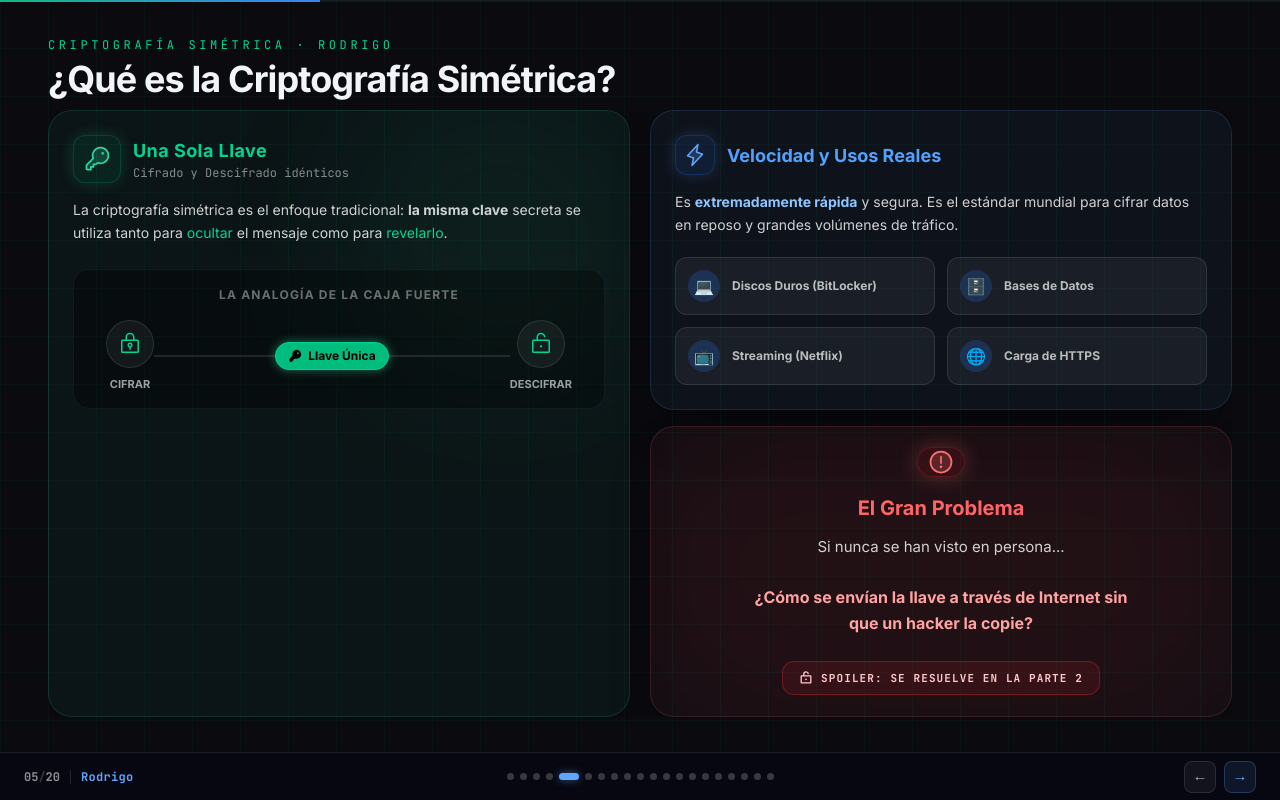
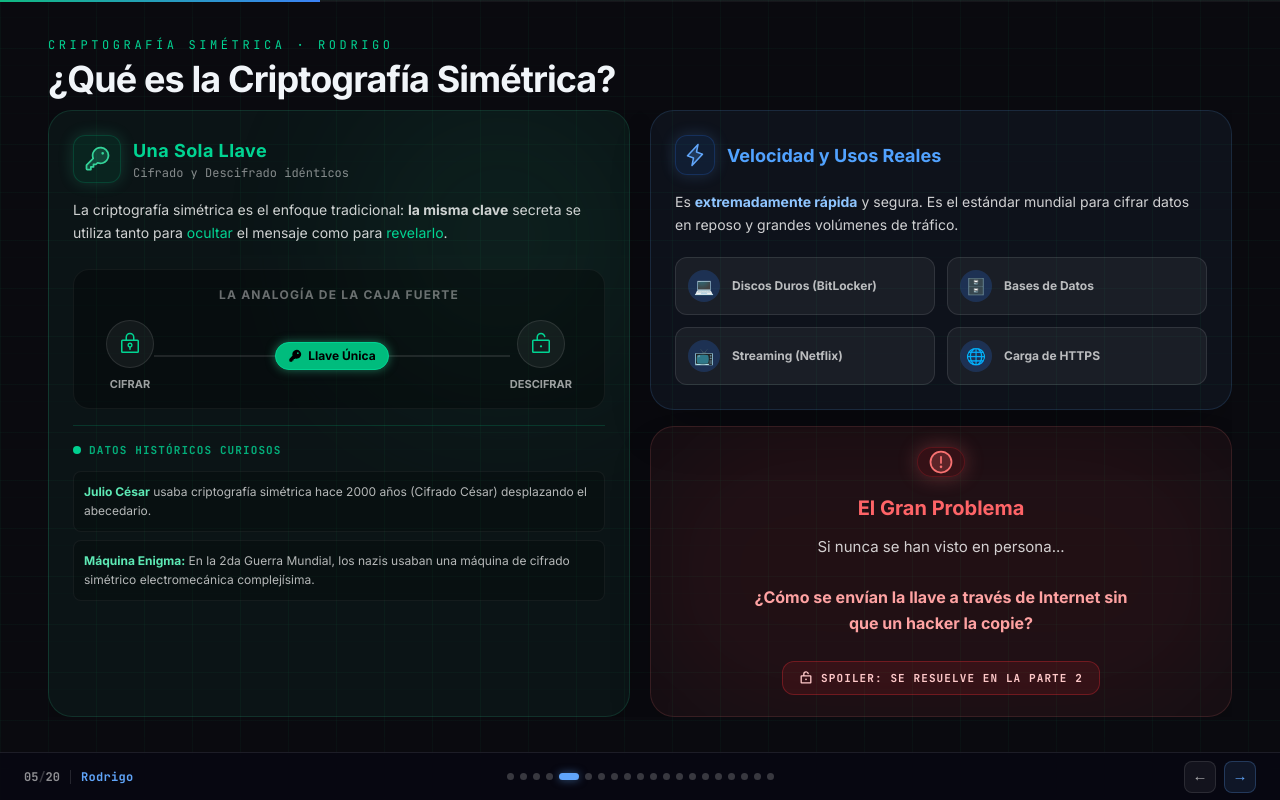
Before and after one commit to iamrodrigodev/diapositiva-ciberseguridad, a React (Vite) app: page / in a window 1280 px wide. Both pictures are taken after a click on the button 575 px from the left and 776 px from the top of the page. Built offline with nearby package versions, Linux system fonts and the light colour scheme.

Commit message:
feat: agregar datos curiosos históricos en SimetricaIntro para aprovechar el espacio vacío

```diff
--- a/src/slides/SimetricaIntro/index.tsx
+++ b/src/slides/SimetricaIntro/index.tsx
@@ -34,7 +34,7 @@ export default function SimetricaIntro() {
             </p>
 
             {/* Visual Analogy */}
-            <div className="bg-black/30 rounded-2xl p-4 border border-white/5 flex flex-col items-center justify-center gap-4 relative z-10">
+            <div className="bg-black/30 rounded-2xl p-4 border border-white/5 flex flex-col items-center justify-center gap-4 relative z-10 mb-4">
               <p className="text-[12px] text-white/40 uppercase tracking-widest font-bold">La Analogía de la Caja Fuerte</p>
 
               <div className="flex w-full items-center justify-between px-4">
@@ -58,6 +58,22 @@ export default function SimetricaIntro() {
                   </div>
                   <span className="text-[11px] font-bold text-white/60">DESCIFRAR</span>
                 </div>
+              </div>
+            </div>
+
+            {/* Fun Facts */}
+            <div className="mt-auto pt-4 border-t border-emerald-500/20 relative z-10">
+              <p className="text-[11px] font-mono text-emerald-400/80 uppercase tracking-widest font-bold mb-3 flex items-center gap-2">
+                <span className="w-2 h-2 rounded-full bg-emerald-400 animate-pulse" />
+                Datos Históricos Curiosos
+              </p>
+              <div className="flex flex-col gap-2">
+                <p className="text-[12px] text-white/70 leading-relaxed bg-black/20 p-2.5 rounded-lg border border-white/5">
+                  <strong className="text-emerald-300">Julio César</strong> usaba criptografía simétrica hace 2000 años (Cifrado César) desplazando el abecedario.
+                </p>
+                <p className="text-[12px] text-white/70 leading-relaxed bg-black/20 p-2.5 rounded-lg border border-white/5">
+                  <strong className="text-emerald-300">Máquina Enigma:</strong> En la 2da Guerra Mundial, los nazis usaban una máquina de cifrado simétrico electromecánica complejísima.
+                </p>
               </div>
             </div>
           </motion.div>
```
